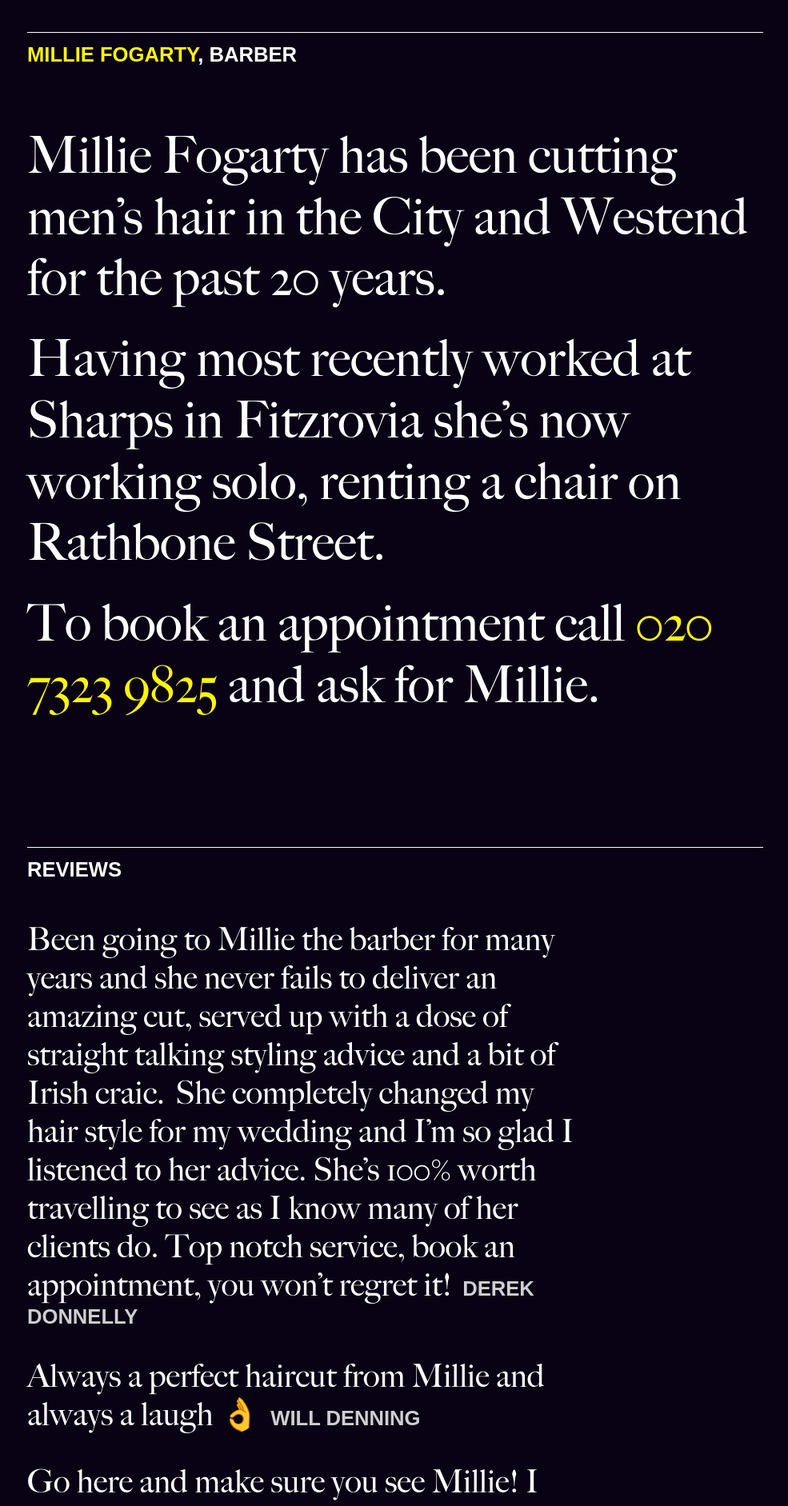
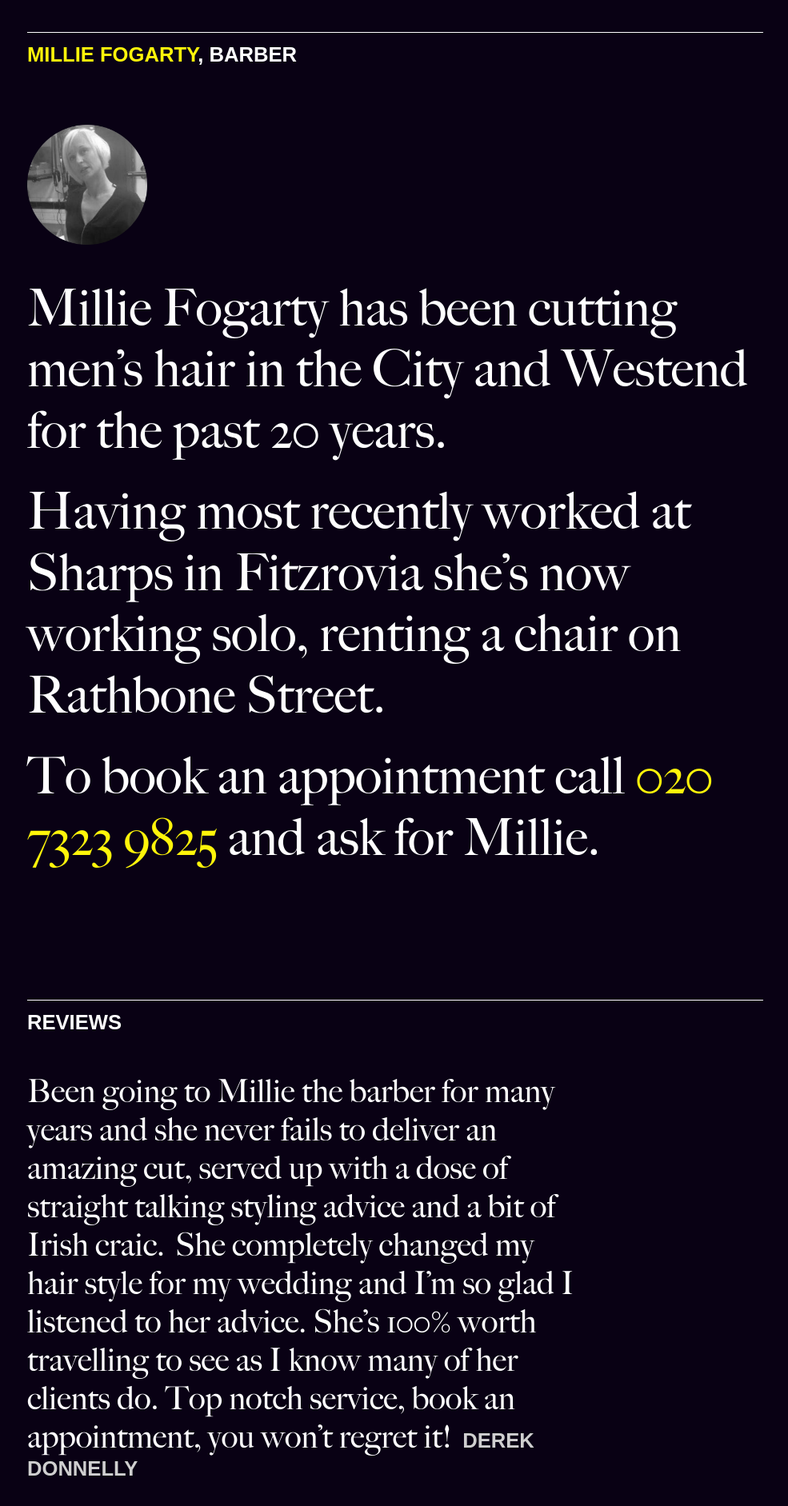
Before and after one commit to vfhwang/milliethebarber, a Jekyll site: the page built from index.md, in a window 1280 px wide. Shown: the top 1883 px of the page at 80% size, without its empty margins (6-991 px from the left). Built offline with Jekyll 4.4.1, drawn with Linux system fonts in a browser that asks for light colours.

Commit message:
Added a picture of Millie

```diff
--- a/_posts/2018-09-25-about.markdown
+++ b/_posts/2018-09-25-about.markdown
@@ -5,6 +5,8 @@ date:   2018-09-25 22:02:28 +0100
 categories:  about
 ---
 
+![Picture of Millie Fogarty](assets/Millie_portrait.png)
+
 Millie Fogarty has been cutting men’s hair in the City and Westend for the past 20 years.
 
 Having most recently worked at Sharps in Fitzrovia she’s now working solo, renting a chair on Rathbone Street.
--- a/main.css
+++ b/main.css
@@ -210,7 +210,13 @@ p.name{
 
 }
 
+img{
+  max-width: 125px;
+}
+
 @media only screen and (min-width: 800px) {
+
+
 
     body{
       font-size:4rem;
@@ -239,4 +245,8 @@ p.name{
     .review {
         width:75%;
     }
+
+    img{
+      max-width: 150px;
+    }
 }
```
Also changed, not shown: assets/Millie_portrait.png (added).
